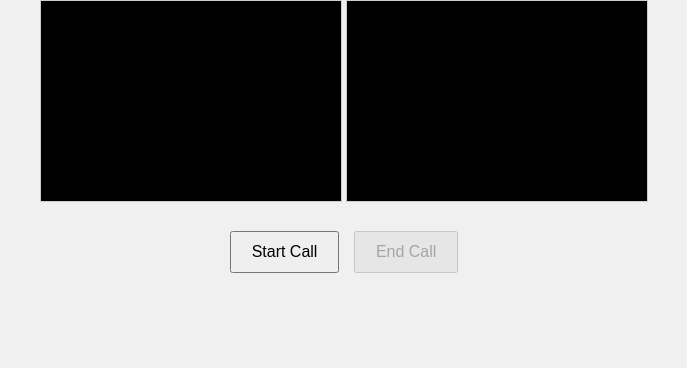
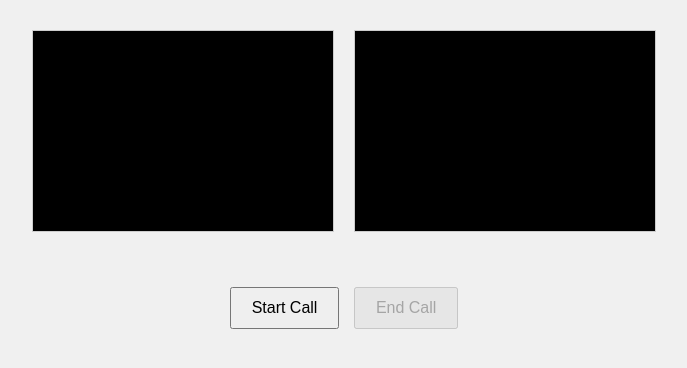
Before and after one commit to w3acadamey/t2, a plain HTML site: page index.html in a window 1280 px wide. Shown: the whole page, without its empty margins (296-983 px from the left). Drawn offline with Linux system fonts and the light colour scheme.

Commit message:
Update styles.css

```diff
--- a/styles.css
+++ b/styles.css
@@ -8,9 +8,10 @@ body {
     padding: 0;
 }
 
-#localVideoContainer,
-#remoteVideoContainer {
-    margin: 10px;
+#video-container {
+    display: flex;
+    justify-content: center;
+    margin: 20px;
 }
 
 video {
@@ -18,6 +19,7 @@ video {
     height: 200px;
     border: 1px solid #ccc;
     background-color: #000;
+    margin: 10px;
 }
 
 #controls {
```
